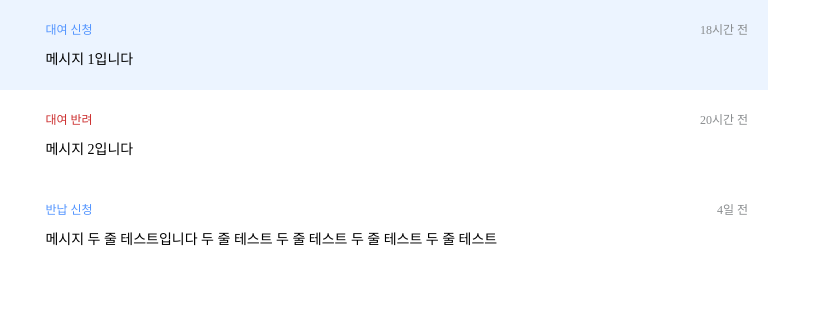
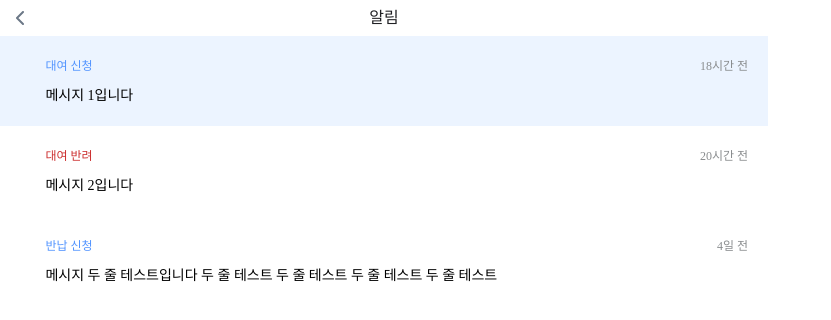
Before and after one commit to billilge/frontend, a Next.js app: page /mobile/notification in a window 1280 px wide. Shown: the top 320 px of the page, without its empty margins (0-831 px from the left). Built offline with nearby package versions, Linux system fonts and the light colour scheme.

Commit message:
feat: 알림 페이지 헤더 적용 및 헤더 높이 수정

```diff
--- a/src/app/mobile/admin/notification/page.tsx
+++ b/src/app/mobile/admin/notification/page.tsx
@@ -1,5 +1,6 @@
 import MobileLayout from '@/components/mobile/layout';
 import NotificationItem from '@/components/mobile/NotificationItem';
+import Header from '@/components/mobile/Header';
 import { elapsedTime } from '@/utils/elapsedTime';
 import { NotificationProps } from '@/types/notificationType';
 
@@ -36,6 +37,7 @@ type AdminNotificationType = NotificationProps;
 export default function Notification() {
   return (
     <MobileLayout>
+      <Header title="관리자 알림" />
       {NotificationDetail.map((item) => (
         <NotificationItem
           key={item.notificationId}
--- a/src/app/mobile/notification/page.tsx
+++ b/src/app/mobile/notification/page.tsx
@@ -1,5 +1,6 @@
 import MobileLayout from '@/components/mobile/layout';
 import NotificationItem from '@/components/mobile/NotificationItem';
+import Header from '@/components/mobile/Header';
 import { elapsedTime } from '@/utils/elapsedTime';
 import { NotificationProps } from '@/types/notificationType';
 
@@ -36,6 +37,7 @@ type UserNotificationType = NotificationProps;
 export default function Notification() {
   return (
     <MobileLayout>
+      <Header title="알림" />
       {NotificationDetail.map((item) => (
         <NotificationItem
           key={item.notificationId}
--- a/src/components/mobile/Header/index.tsx
+++ b/src/components/mobile/Header/index.tsx
@@ -13,7 +13,7 @@ export default function Header({ title, menu = false }: HeaderProps) {
   const router = useRouter();
 
   return (
-    <section className="flex h-8 w-full items-center justify-between px-4 py-1.5">
+    <section className="h-8.5 flex w-full items-center justify-between px-4 py-1.5">
       <button
         className="h-6 w-6 items-center justify-center"
         type="button"
@@ -21,7 +21,7 @@ export default function Header({ title, menu = false }: HeaderProps) {
       >
         <IconArrow />
       </button>
-      <div className="font-medium text-black-primary">{title}</div>
+      <div className="font-medium leading-6 text-black-primary">{title}</div>
       {menu ? (
         <button
           className="h-6 w-6 items-center justify-center"
```
